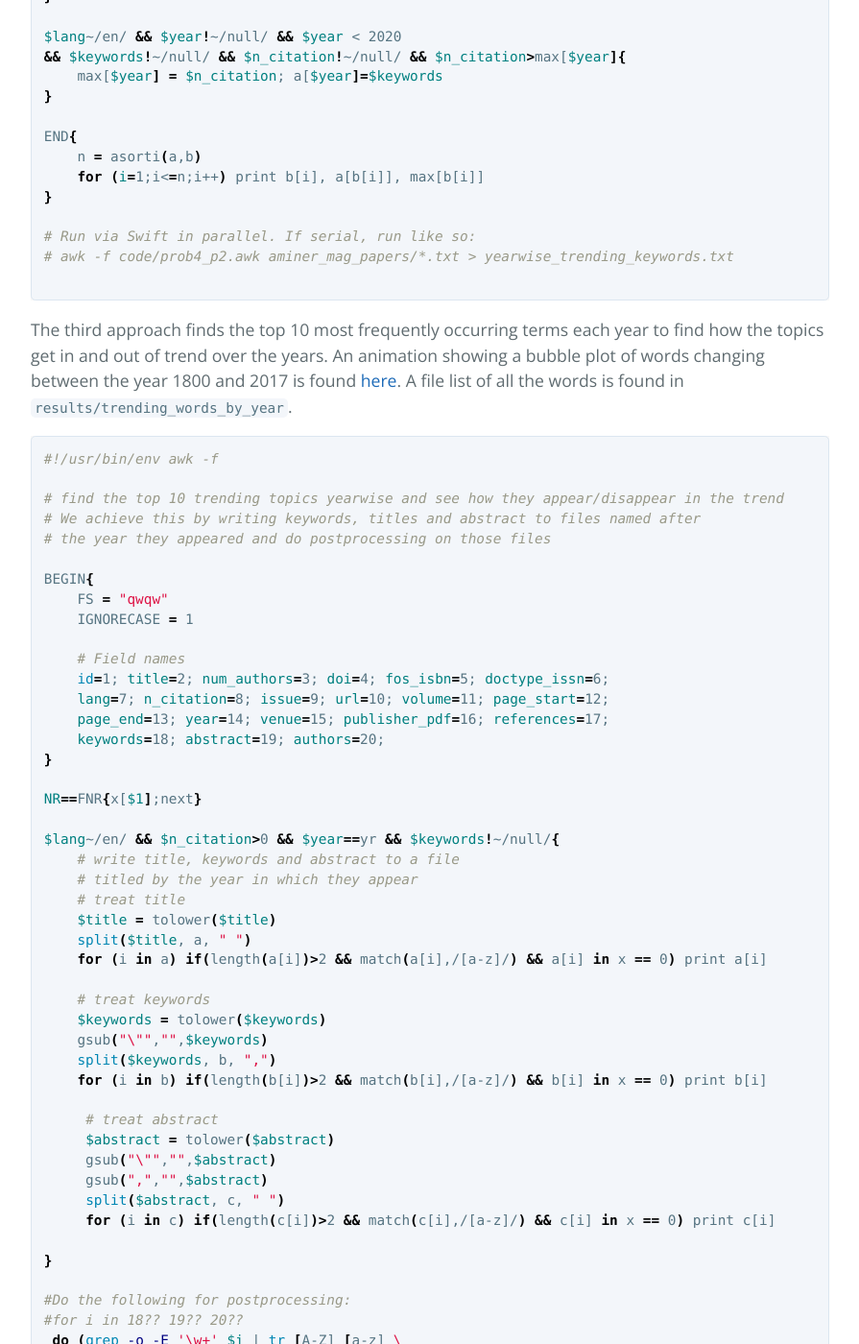
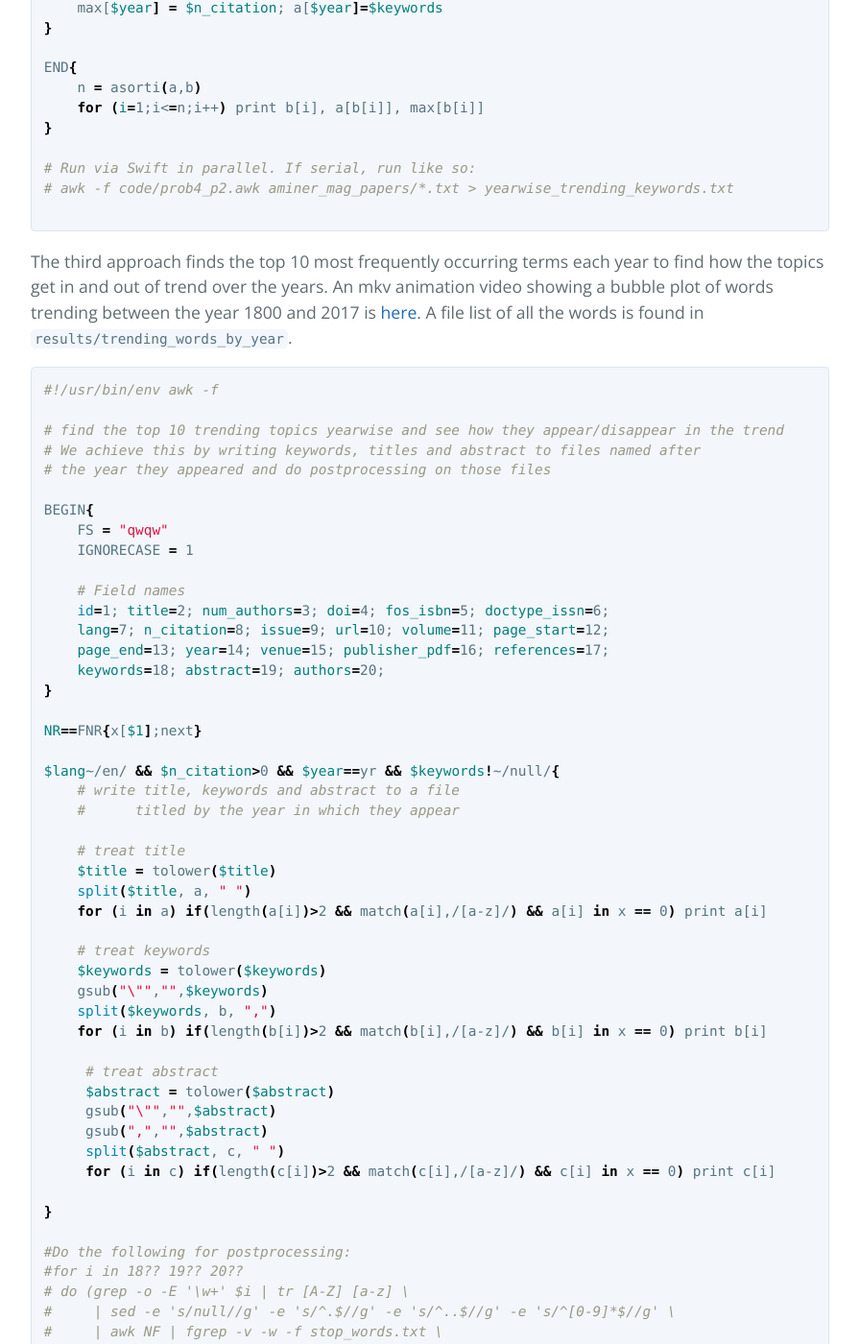
Before and after one commit to ketancmaheshwari/ketancmaheshwari.github.io, a Jekyll site: the page built from _posts/2020-05-19-SMC18-Data-Challenge-4.md, in a window 1280 px wide and 1400 px high, scrolled down 9906 px. Shown: the whole window at 96% size, without its empty margins (192-1087 px from the left). Built offline with Jekyll 4.4.1, drawn with Linux system fonts in a browser that asks for light colours; some of the changed text lies outside the part shown.

Commit message:
minor changes

````diff
--- a/_posts/2020-05-19-SMC18-Data-Challenge-4.md
+++ b/_posts/2020-05-19-SMC18-Data-Challenge-4.md
@@ -383,7 +381,7 @@
 
 ```
 
-The third approach finds the top 10 most frequently occurring terms each year to find how the topics get in and out of trend over the years. An animation showing a bubble plot of words changing between the year 1800 and 2017 is found [here](https://github.com/ketancmaheshwari/SMC18/blob/master/results/freqwordsoveryears.mkv?raw=true). A file list of all the words is found in `results/trending_words_by_year`.
+The third approach finds the top 10 most frequently occurring terms each year to find how the topics get in and out of trend over the years. An mkv animation video showing a bubble plot of words trending between the year 1800 and 2017 is [here](https://github.com/ketancmaheshwari/SMC18/blob/master/results/freqwordsoveryears.mkv?raw=true). A file list of all the words is found in `results/trending_words_by_year`.
 
 ```bash
 #!/usr/bin/env awk -f
@@ -407,7 +405,8 @@
 
 $lang~/en/ && $n_citation>0 && $year==yr && $keywords!~/null/{
     # write title, keywords and abstract to a file
-    # titled by the year in which they appear
+    #      titled by the year in which they appear
+
     # treat title
     $title = tolower($title)
     split($title, a, " ")
@@ -430,11 +429,11 @@
 
 #Do the following for postprocessing:
 #for i in 18?? 19?? 20??
- do (grep -o -E '\w+' $i | tr [A-Z] [a-z] \
-     | sed -e 's/null//g' -e 's/^.$//g' -e 's/^..$//g' -e 's/^[0-9]*$//g' \
-     | awk NF | fgrep -v -w -f stop_words.txt \
-     | sort | uniq -c | sort -nr \
-     | head -10 > trending/trending.$i.txt) & done
+# do (grep -o -E '\w+' $i | tr [A-Z] [a-z] \
+#     | sed -e 's/null//g' -e 's/^.$//g' -e 's/^..$//g' -e 's/^[0-9]*$//g' \
+#     | awk NF | fgrep -v -w -f stop_words.txt \
+#     | sort | uniq -c | sort -nr \
+#     | head -10 > trending/trending.$i.txt) & done
 ```
 
 Parallelizing the third approach was challenging as it involved a two-level parallel nested foreach loop. The outer loop iterates over the years and the inner loop iterates over the input files. The parallel implementation finishes in **48 minutes**. Swift code for this shown below.
````
Also changed, not shown: other parts of _posts/2020-05-19-SMC18-Data-Challenge-4.md (+1 -3 lines).
